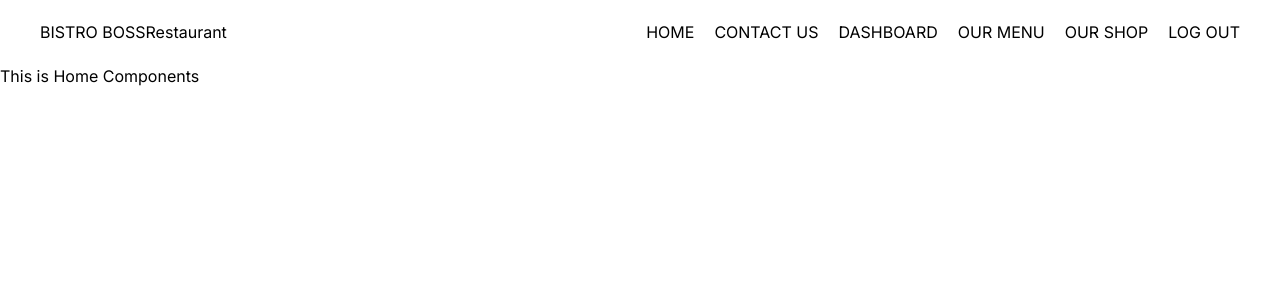
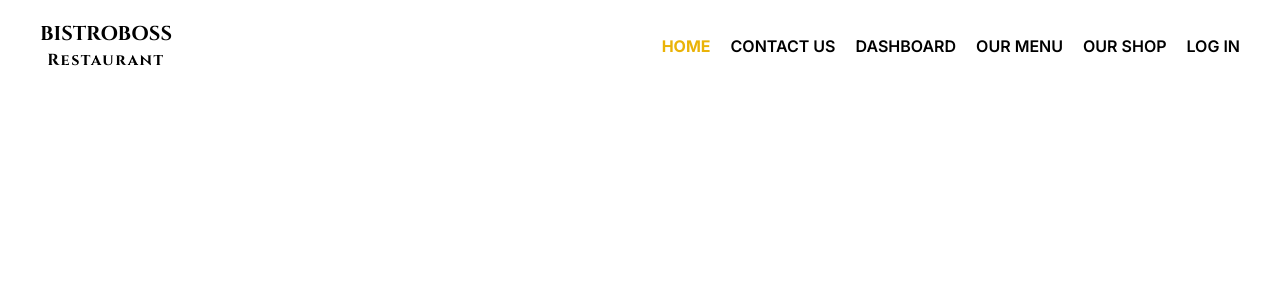
Before and after one commit to rifat-mahmudul/Bistro-Boss-Client, a React (Vite) app: page / in a window 1280 px wide. Shown: the top 300 px of the page. Built offline with nearby package versions, Linux system fonts and the light colour scheme.

Commit message:
Navbar done

```diff
--- a/package.json
+++ b/package.json
@@ -10,8 +10,10 @@
     "preview": "vite preview"
   },
   "dependencies": {
+    "aos": "^3.0.0-beta.6",
     "react": "^18.3.1",
     "react-dom": "^18.3.1",
+    "react-icons": "^5.3.0",
     "react-router": "^7.0.1"
   },
   "devDependencies": {
--- a/src/Pages/Home.jsx
+++ b/src/Pages/Home.jsx
@@ -2,7 +2,7 @@
 const Home = () => {
     return (
         <div>
-            <h1>This is Home Components</h1>
+
         </div>
     )
 }
--- a/src/components/Nav.jsx
+++ b/src/components/Nav.jsx
@@ -1,29 +1,99 @@
+import { useState } from "react"
+import { RiMenu3Fill } from "react-icons/ri"
+import { RxCross2 } from "react-icons/rx"
 import { NavLink } from "react-router"
+import AOS from 'aos';
+import 'aos/dist/aos.css';
 
 const Nav = () => {
+    AOS.init();
+    const [open, setOpen] = useState(false);
+
+
+    const navItem = <>
+
+        <NavLink
+        onClick={() => setOpen(false)}
+        className={({isActive}) => isActive ? `text-yellow-500 font-bold` : `font-semibold hover:text-yellow-500 transition`} to='/'>HOME
+        </NavLink>
+
+        <NavLink
+        onClick={() => setOpen(false)}
+        className={({isActive}) => isActive ? `text-yellow-500 font-bold` : `font-semibold hover:text-yellow-500 transition`}
+        to="/contact-us">
+            CONTACT US
+        </NavLink>
+
+        <NavLink
+        onClick={() => setOpen(false)}
+        className={({isActive}) => isActive ? `text-yellow-500 font-bold` : `font-semibold hover:text-yellow-500 transition`}
+        to="/dashboard">
+            DASHBOARD
+        </NavLink>
+
+        <NavLink
+        onClick={() => setOpen(false)}
+        className={({isActive}) => isActive ? `text-yellow-500 font-bold` : `font-semibold hover:text-yellow-500 transition`}
+        to="/our-menu">
+            OUR MENU
+        </NavLink>
+
+        <NavLink
+        onClick={() => setOpen(false)}
+        className={({isActive}) => isActive ? `text-yellow-500 font-bold` : `font-semibold hover:text-yellow-500 transition`}
+        to="/our-shop">
+            OUR SHOP
+        </NavLink>
+
+        <NavLink
+        onClick={() => setOpen(false)}
+        className={({isActive}) => isActive ? `text-yellow-500 font-bold` : `font-semibold hover:text-yellow-500 transition`}
+        to="/log-in">
+            LOG IN
+        </NavLink>
+
+    </>
+
     return (
         <header>
             <div className="max-w-[90%] xl:max-w-[1200px] mx-auto flex justify-between items-center py-5">
                 <div>
-                    <h1>
-                        <span>BISTRO BOSS</span>
-                        <span>Restaurant</span>
+                    <h1 className="flex flex-col font-Cinzel text-center font-bold">
+                        <span className="text-xl">BISTROBOSS</span>
+                        <span className="tracking-widest">Restaurant</span>
                     </h1>
                 </div>
 
                 <div>
                     <nav>
-                        <ul className="flex gap-5">
-                            <NavLink to='/'>HOME</NavLink>
-                            <NavLink to="/contact-us">CONTACT US</NavLink>
-                            <NavLink>DASHBOARD</NavLink>
-                            <NavLink>OUR MENU</NavLink>
-                            <NavLink>OUR SHOP</NavLink>
-                            <NavLink>LOG OUT</NavLink>
+                        <ul className="lg:flex hidden gap-5">
+                            {navItem}
                         </ul>
                     </nav>
                 </div>
+
+                <button onClick={() => setOpen(!open)} className="text-3xl font-bold lg:hidden">
+
+                    {
+                        open ? <RxCross2 /> : <RiMenu3Fill />
+                    }
+
+                </button>
+
             </div>
+                {
+                    open ?
+                    <div>
+                        <nav className="lg:hidden relative">
+                            <ul
+                            data-aos="fade-left"
+                            className="flex flex-col gap-5 absolute -top-4 py-5 px-20 right-2 bg-gray-500 text-center border border-gray-200 rounded-xl transition delay-75">
+                                {navItem}
+                            </ul>
+                        </nav>
+                    </div>
+                    : ''
+                }
         </header>
     )
 }
```
Also changed, not shown: 1 other file (tests, documents, lock files or other folders).
